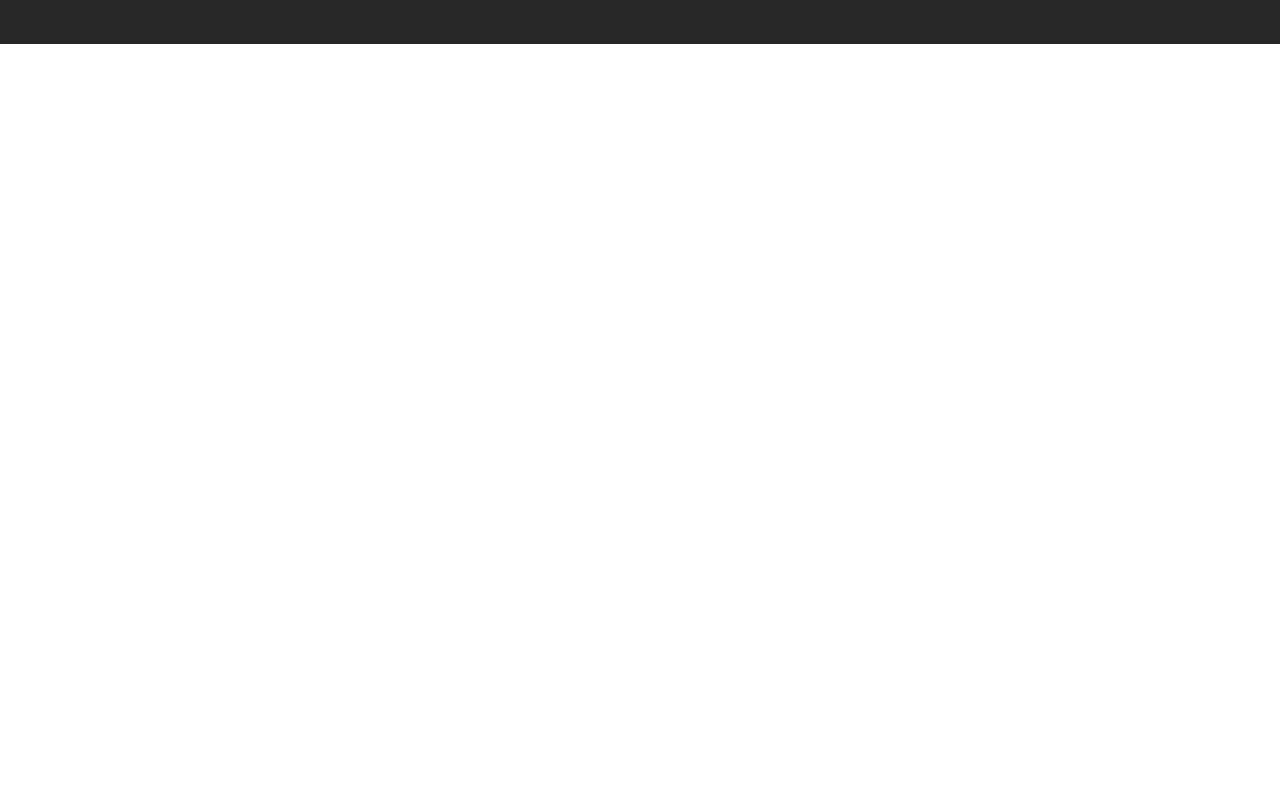
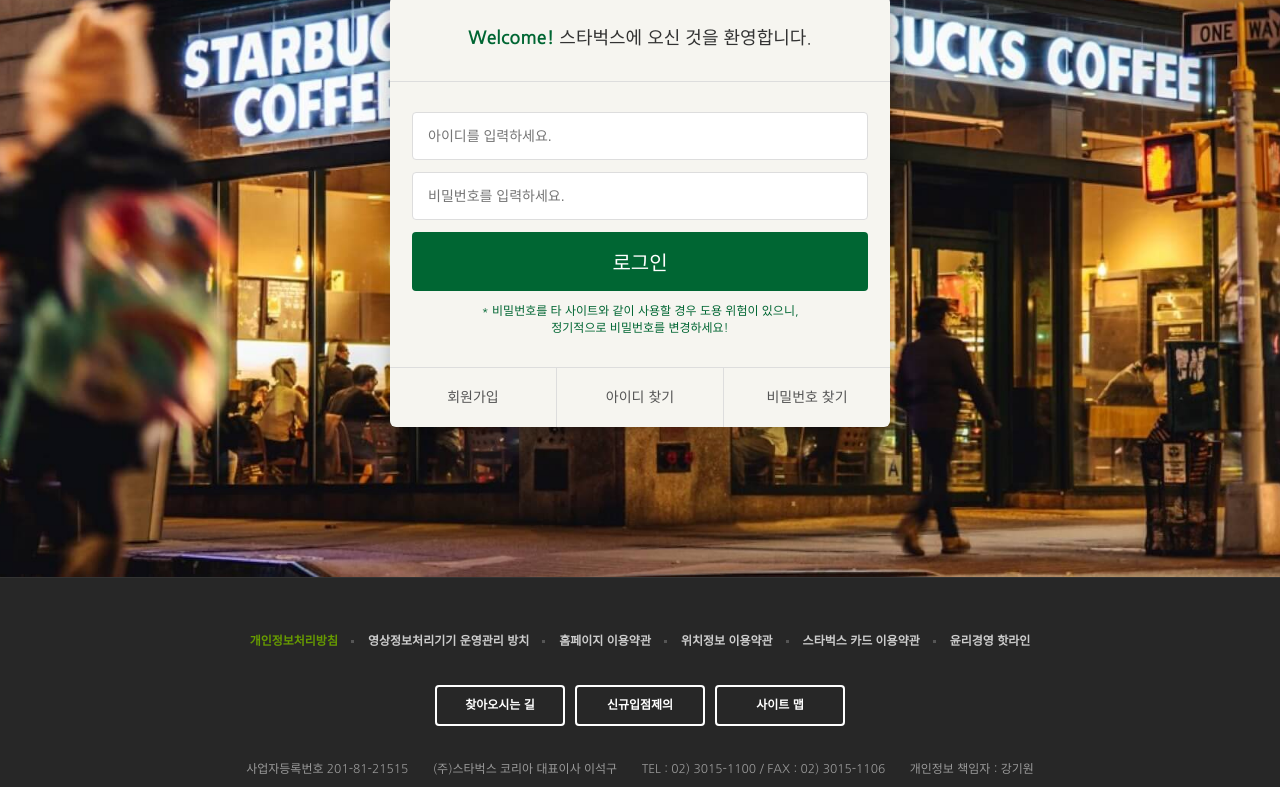
Before and after one commit to solaviolet89/starbucks, a plain HTML site: page signin/index.html in a window 1280 px wide. Shown: the part 290-1077 px from the top of the page. Before the commit the page ends 800 px from the top, so only its background shows below. Drawn offline with nearby package versions, Linux system fonts and the light colour scheme.

Commit message:
로그인 페이지 완선

```diff
--- /dev/null
+++ b/css/signin.css
@@ -0,0 +1,89 @@
+.signin {
+    margin-top: 120px;
+    padding: 100px 0 150px;
+    background-image: url("../images/signin_bg.jpg");
+    background-repeat: no-repeat;
+    background-position: center;
+    background-attachment: fixed;
+    background-size: cover;
+}
+
+.signin h1{
+    color: #fff;
+    font-size: 30px;
+    font-weight: 700;
+    text-align: center;
+    margin-bottom: 24px;
+}
+
+.signin__card{
+    width: 500px;
+    margin: 0 auto;
+    border-radius: 6px;
+    background-color: #f6f5f0;
+    box-shadow: 2px 2px 20px rgba(0, 0, 0, .3);
+}
+
+.signin__card h2{
+    padding: 30px;
+    font-size: 18px;
+    text-align: center;
+    border-bottom: 1px solid #ddd;
+}
+
+.signin__card h2 strong {
+    font-weight: 700;
+    color: #006633;
+}
+
+.signin__card form {
+    padding: 30px 22px;
+}
+
+.signin__card form input {
+    width: 100%;
+    margin-bottom: 12px;
+    padding: 15px;
+    border: 1px solid #ddd;
+    border-radius: 4px;
+    outline: none;
+    box-sizing: border-box;
+    font-size: 14px;
+}
+
+.signin__card form [type="submit"] {
+    background-color: #006633;
+    border: none;
+    color: #fff;
+    font-size: 20px;
+    cursor: pointer;
+}
+
+.signin__card form p {
+    font-size: 12px;
+    color: #006633;
+    text-align: center;
+}
+
+.signin__card .actions {
+    display: flex;
+    border-top: 1px solid #ddd;
+}
+
+.signin__card .actions a{
+    flex-grow: 1;
+    flex-basis: 0;
+    text-align: center;
+    padding: 20px;
+    color: #555;
+    font-size: 14px;
+    border-right: 1px solid #ddd;
+}
+
+.signin__card .actions a:last-child {
+    border-right: none;
+}
+
+.signin__card .actions a:hover{
+    text-decoration: underline;
+}
--- a/signin/index.html
+++ b/signin/index.html
@@ -26,6 +26,7 @@
   <link href="https://fonts.googleapis.com/css2?family=Nanum+Gothic:wght@400;700&display=swap" rel="stylesheet">
   <link href="https://fonts.googleapis.com/css2?family=Material+Symbols+Outlined" rel="stylesheet" />
   <link rel="stylesheet" href="../css/common.css" />
+  <link rel="stylesheet" href="../css/signin.css" />
 
     <script defer src="../js/common.js"></script>
 </head>
@@ -362,7 +363,28 @@
     </div>
   </header>
 
-    <section class=""></section>
+    <section class="signin">
+        <h1>로그인</h1>
+        <div class="signin__card">
+            <h2>
+                <strong>Welcome!</strong> 스타벅스에 오신 것을 환영합니다.
+            </h2>
+            <form>
+                <input type="text" placeholder="아이디를 입력하세요." />
+                <input type="password" placeholder="비밀번호를 입력하세요." />
+                <input type="submit" value="로그인" />
+                <p>
+                    * 비밀번호를 타 사이트와 같이 사용할 경우 도용 위험이 있으니, <br />
+                    정기적으로 비밀번호를 변경하세요!
+                </p>
+            </form>
+            <div class="actions">
+                <a href="javascript:void(0)">회원가입</a>
+                <a href="javascript:void(0)">아이디 찾기</a>
+                <a href="javascript:void(0)">비밀번호 찾기</a>
+            </div>
+        </div>
+    </section>
 
   <!-- FOOTER -->
   <footer>
```
